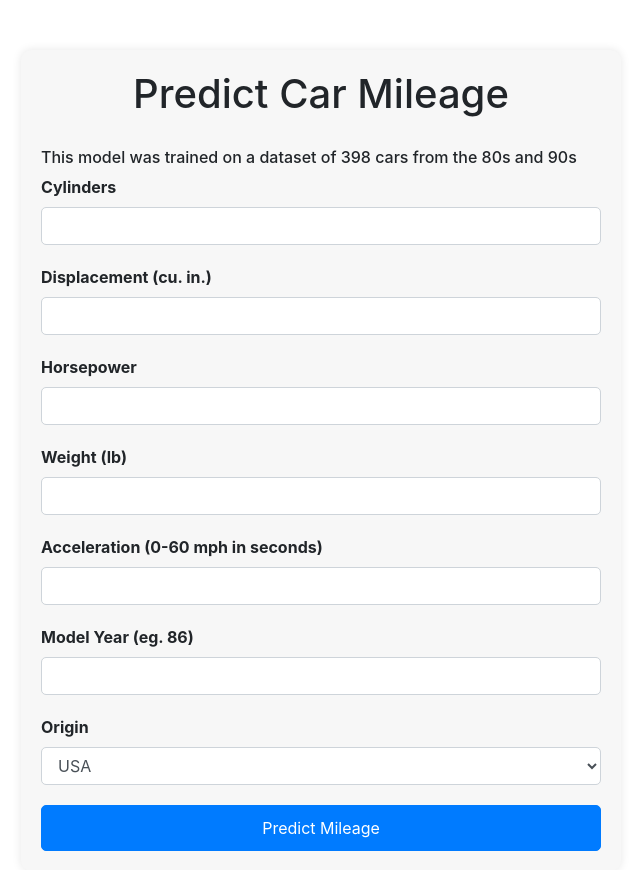
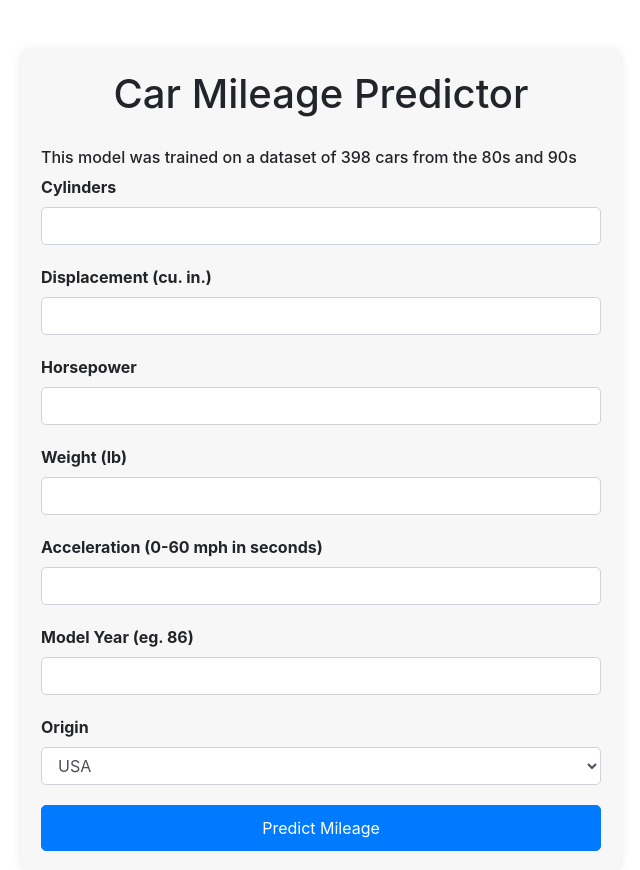
Before and after one commit to ibrhr/Auto_MPG, a Flask app: page / in a window 1280 px wide. Shown: the top 870 px of the page, without its empty margins (319-959 px from the left). Run offline with Flask 3, Linux system fonts and the light colour scheme; parts of the project's set-up code (start-up, migrations or seed data) failed here and were passed over; some libraries are stand-ins or nearby versions.

Commit message:
edited title

```diff
--- a/template/index.html
+++ b/template/index.html
@@ -3,7 +3,7 @@
 
 <head>
     <meta charset="UTF-8">
-    <title>Car Mileage Prediction</title>
+    <title>Car Mileage Predictor</title>
     <link href="https://maxcdn.bootstrapcdn.com/bootstrap/4.0.0/css/bootstrap.min.css" rel="stylesheet">
     <style>
         .container {
@@ -52,7 +52,7 @@
 
 <body>
     <div class="container">
-        <h1>Predict Car Mileage</h1>
+        <h1>Car Mileage Predictor</h1>
         <h6>This model was trained on a dataset of 398 cars from the 80s and 90s</h6>
         <form action="/" method="post">
             <div class="form-group">
```
